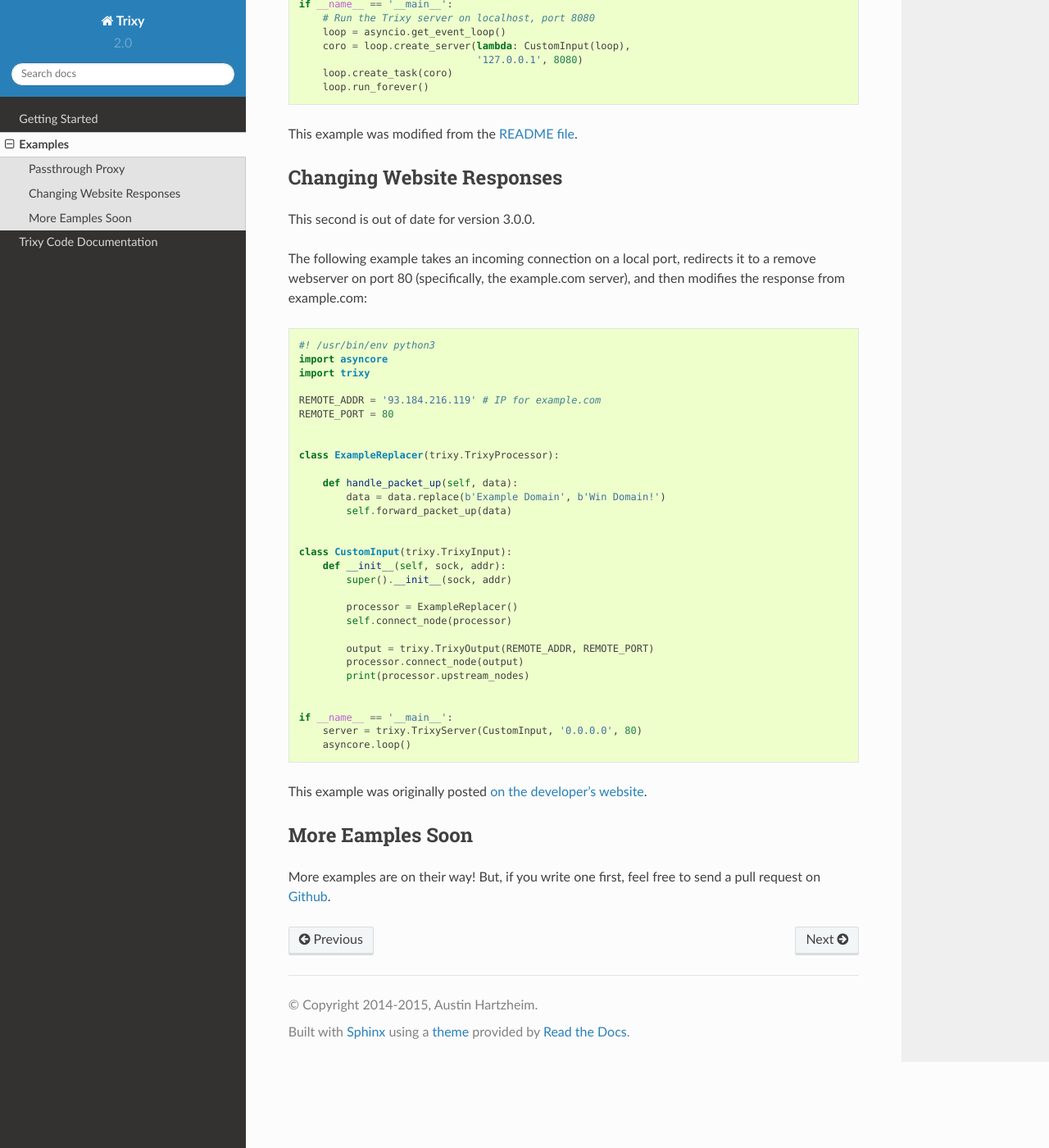
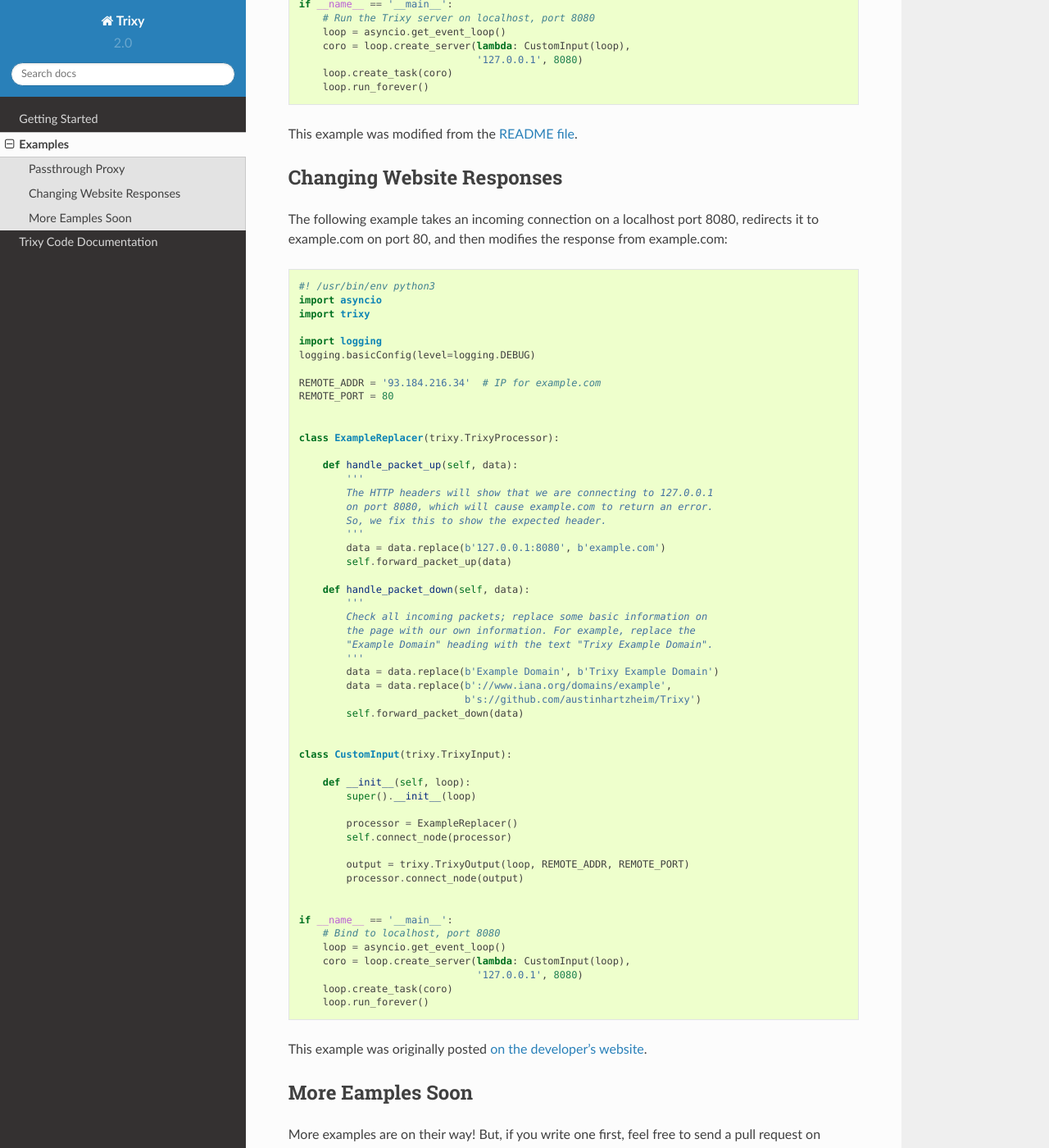
Before and after one commit to austinhartzheim/trixy, a Sphinx documentation site: the page built from docs/examples.rst, in a window 1280 px wide and 1400 px high, scrolled down 553 px. Shown: the whole window at 82% size. Built offline with Sphinx 7.4.7 and the Read the Docs theme 2.0.0, drawn with Linux system fonts in a browser that asks for light colours.

Commit message:
Updated documentation Examples page for Trixy 3.

```diff
--- a/docs/examples.rst
+++ b/docs/examples.rst
@@ -46,40 +46,61 @@ This example was modified from the `README file <https://github.com/austinhartzh
 Changing Website Responses
 ==========================
 
-This second is out of date for version 3.0.0.
-
-The following example takes an incoming connection on a local port, redirects it to a remove webserver on port 80 (specifically, the example.com server), and then modifies the response from example.com::
+The following example takes an incoming connection on a localhost port 8080, redirects it to example.com on port 80, and then modifies the response from example.com::
 
    #! /usr/bin/env python3
-   import asyncore
+   import asyncio
    import trixy
 
-   REMOTE_ADDR = '93.184.216.119' # IP for example.com
+   import logging
+   logging.basicConfig(level=logging.DEBUG)
+
+   REMOTE_ADDR = '93.184.216.34'  # IP for example.com
    REMOTE_PORT = 80
 
 
    class ExampleReplacer(trixy.TrixyProcessor):
 
        def handle_packet_up(self, data):
-           data = data.replace(b'Example Domain', b'Win Domain!')
+           '''
+           The HTTP headers will show that we are connecting to 127.0.0.1
+           on port 8080, which will cause example.com to return an error.
+           So, we fix this to show the expected header.
+           '''
+           data = data.replace(b'127.0.0.1:8080', b'example.com')
            self.forward_packet_up(data)
+
+       def handle_packet_down(self, data):
+           '''
+           Check all incoming packets; replace some basic information on
+           the page with our own information. For example, replace the
+           "Example Domain" heading with the text "Trixy Example Domain".
+           '''
+           data = data.replace(b'Example Domain', b'Trixy Example Domain')
+           data = data.replace(b'://www.iana.org/domains/example',
+                               b's://github.com/austinhartzheim/Trixy')
+           self.forward_packet_down(data)
 
 
    class CustomInput(trixy.TrixyInput):
-       def __init__(self, sock, addr):
-           super().__init__(sock, addr)
+
+       def __init__(self, loop):
+           super().__init__(loop)
 
            processor = ExampleReplacer()
            self.connect_node(processor)
 
-           output = trixy.TrixyOutput(REMOTE_ADDR, REMOTE_PORT)
+           output = trixy.TrixyOutput(loop, REMOTE_ADDR, REMOTE_PORT)
            processor.connect_node(output)
-           print(processor.upstream_nodes)
 
 
    if __name__ == '__main__':
-       server = trixy.TrixyServer(CustomInput, '0.0.0.0', 80)
-       asyncore.loop()
+       # Bind to localhost, port 8080
+       loop = asyncio.get_event_loop()
+       coro = loop.create_server(lambda: CustomInput(loop),
+                                 '127.0.0.1', 8080)
+       loop.create_task(coro)
+       loop.run_forever()
 
 This example was originally posted `on the developer's website <http://austinhartzheim.me/projects/python3-trixy/>`_.
 
```
